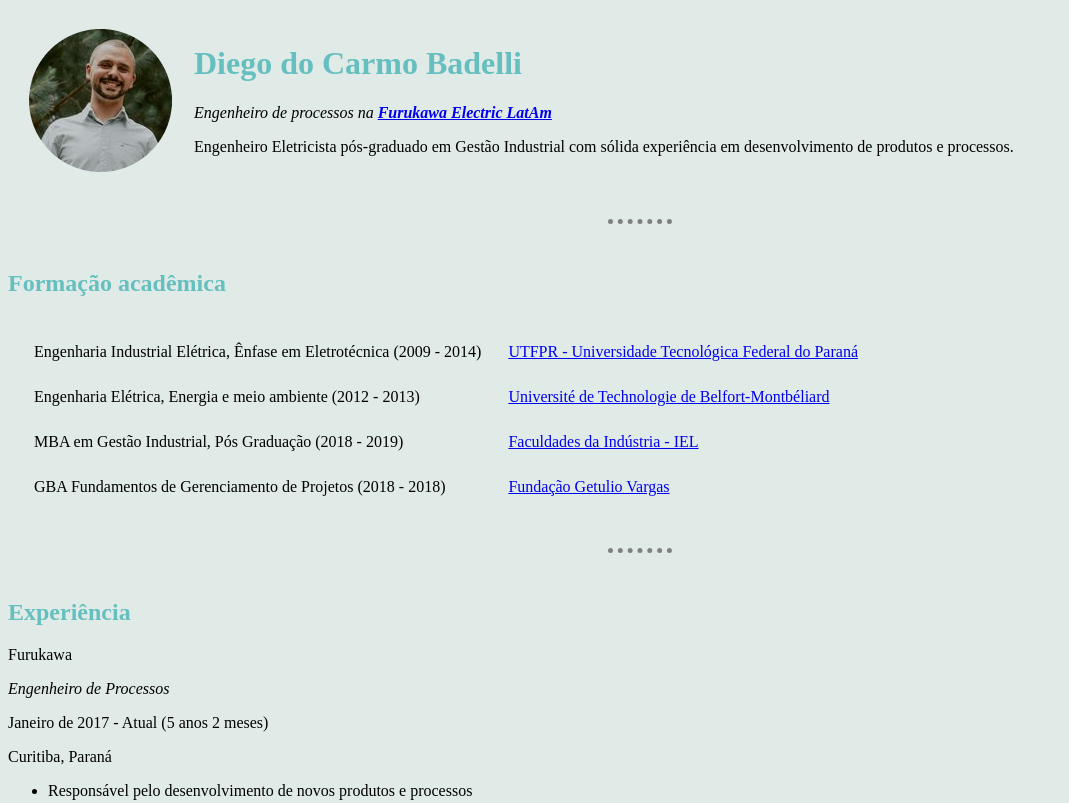
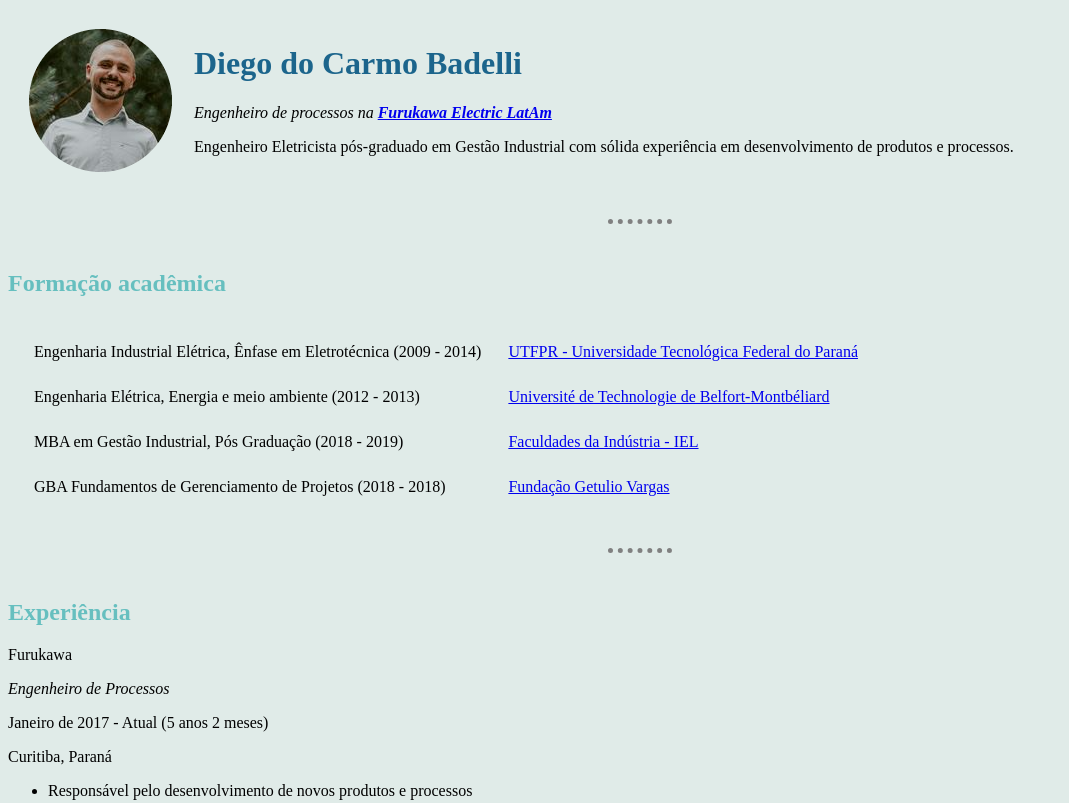
Before and after one commit to diegobadelli/cv, a plain HTML site: page index.html in a window 1280 px wide. Shown: the top 803 px of the page, without its empty margins (0-1069 px from the left). Drawn offline with Linux system fonts and the light colour scheme.

Commit message:
name color update

```diff
--- a/css/styles.css
+++ b/css/styles.css
@@ -18,3 +18,6 @@ h2
 {
   color: #66BFBF;
 }
+#name{
+color: #1C658C
+}
```
